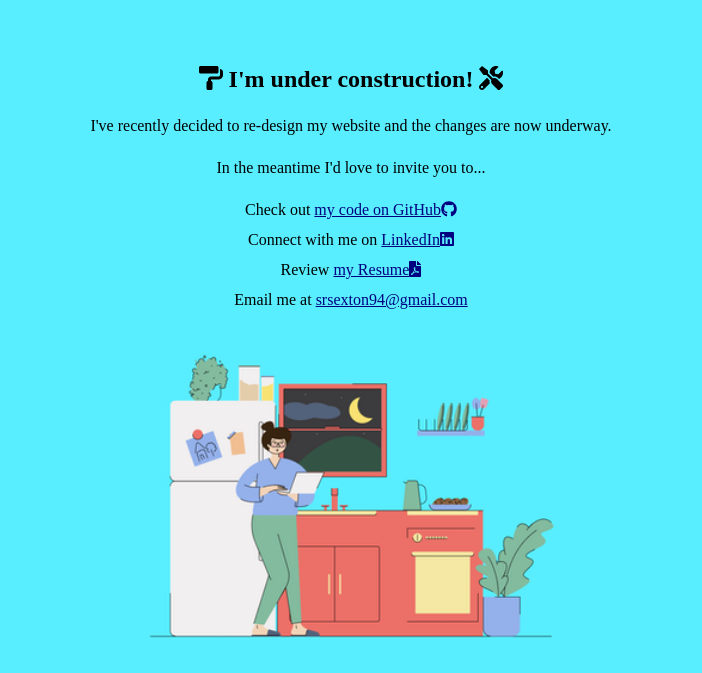
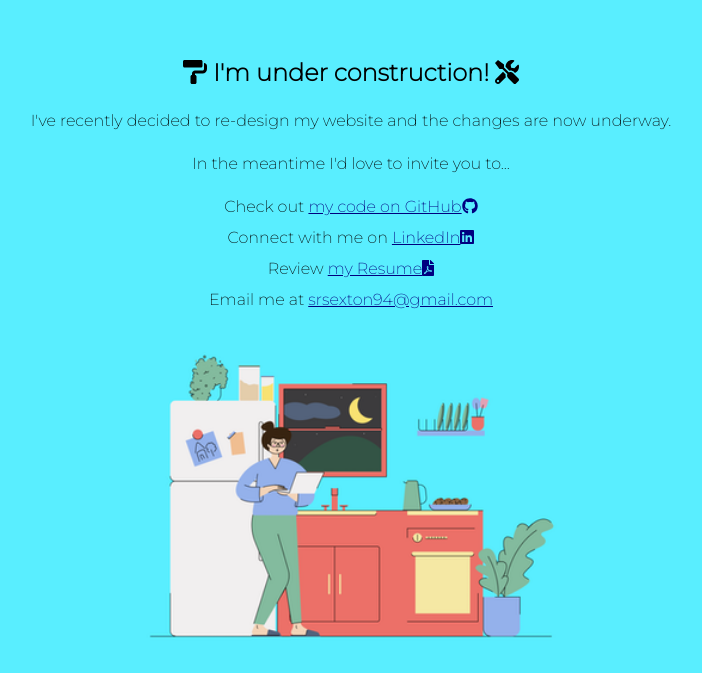
Before and after one commit to srsexton94/srsexton94.github.io, an Angular app: page / in a window 1280 px wide. Shown: the part 127-800 px from the top of the page, without its empty margins (289-991 px from the left). Built offline with nearby package versions, Linux system fonts and the light colour scheme.

Commit message:
Implement new body font

```diff
--- a/src/app/app.component.scss
+++ b/src/app/app.component.scss
@@ -0,0 +1,5 @@
+@use '../assets/scss/fonts' as *;
+
+* {
+  font-family: $bodyFont;
+}
--- /dev/null
+++ b/src/assets/scss/_fonts.scss
@@ -0,0 +1,4 @@
+@import url('https://fonts.googleapis.com/css2?family=Alegreya&family=Montserrat:wght@200&display=swap');
+
+$titleFont: 'Alegreya', Georgia, serif;
+$bodyFont: 'Montserrat', Helvetica, sans-serif;
```
